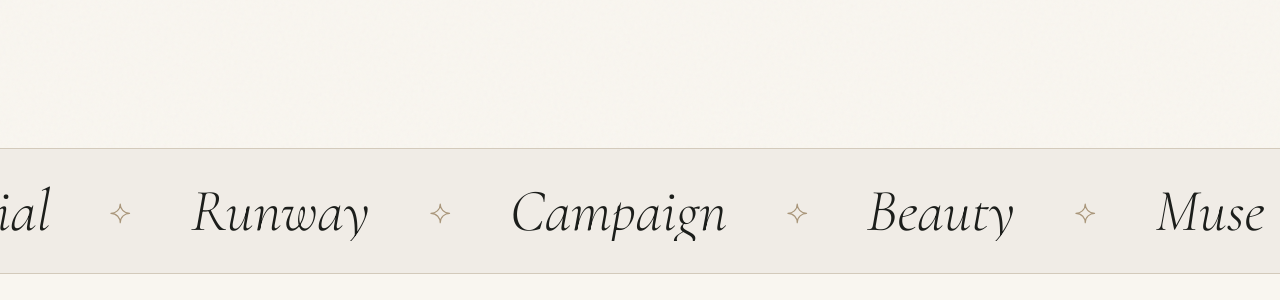
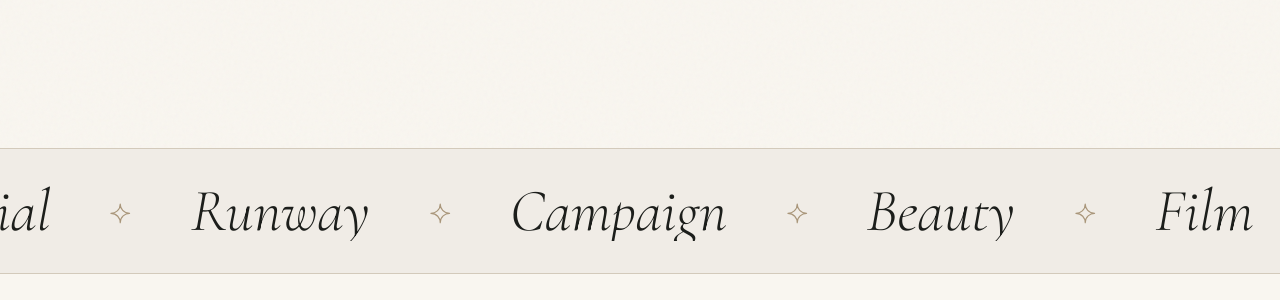
Before and after one commit to holygmusic-svg/chantae, a React (Create React App) app in the folder frontend/: page / in a window 1280 px wide. Shown: the part 652-952 px from the top of the page. Built offline with nearby package versions, Linux system fonts and the light colour scheme; no server answers.

Commit message:
Include Film in scrolling banner

```diff
--- a/frontend/src/components/Marquee.jsx
+++ b/frontend/src/components/Marquee.jsx
@@ -6,6 +6,7 @@ const items = [
   "Runway",
   "Campaign",
   "Beauty",
+  "Film",
   "Muse",
   "Print",
 ];
```
